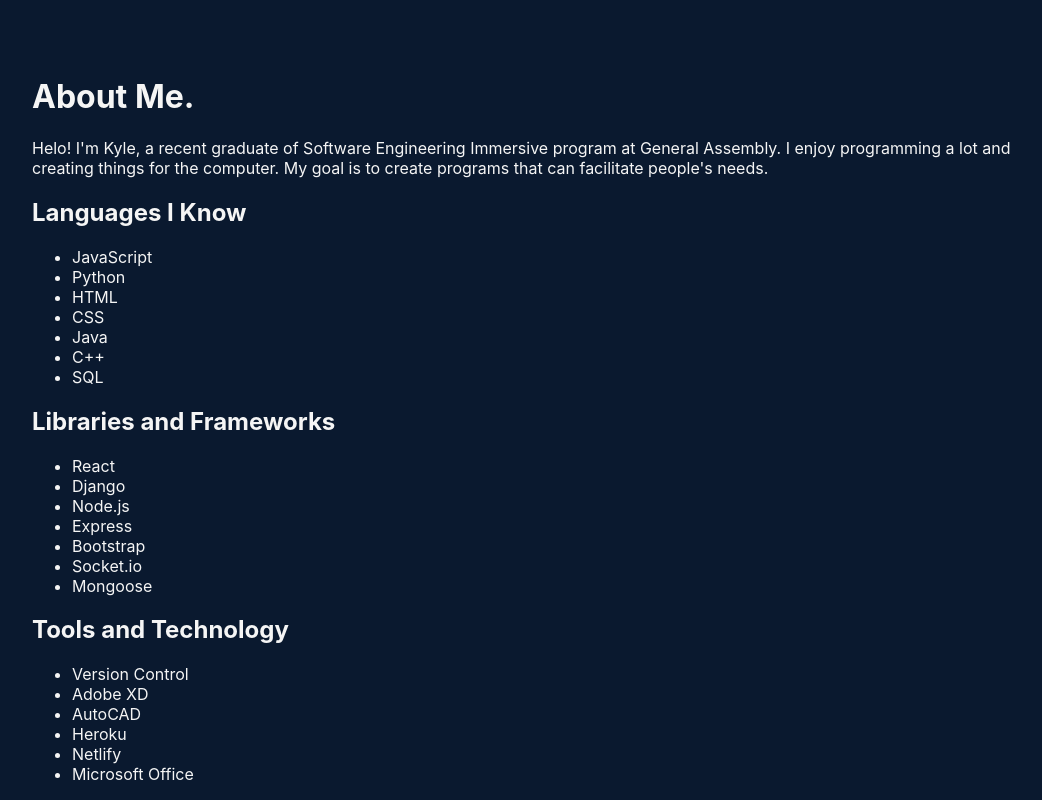
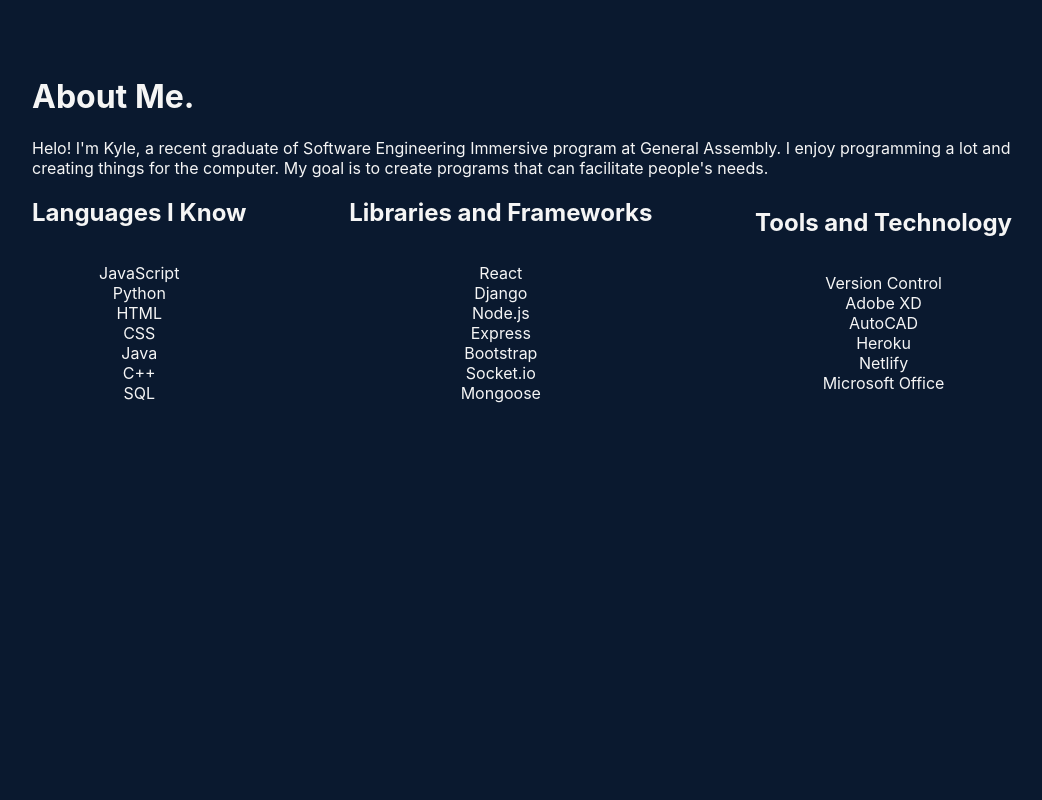
Before and after one commit to kylelainez/Portfolio-react, a React (Create React App) app: page / in a window 1280 px wide. Shown: the part 744-1544 px from the top of the page, without its empty margins (118-1160 px from the left). After the commit the page ends 1163 px from the top, so only its background shows below. Built offline with nearby package versions, Linux system fonts and the light colour scheme.

Commit message:
Styled Skills

```diff
--- a/src/components/skills/skills.css
+++ b/src/components/skills/skills.css
@@ -3,4 +3,24 @@
     width: 100%;
     margin: 0 auto;
     color: var(--color-3);
+    display: flex;
+    justify-content: space-between;
 }
+.skills div{
+    display: flex;
+    flex-direction: column;
+    justify-content:center;
+    align-items: center
+}
+
+.skills div ul{
+    display: flex;
+    flex-direction: column;
+    justify-content: center;
+    align-items: center;
+    padding: 0;
+}
+
+.skills div ul li{
+    list-style-type: none;
+}
```
Also changed, not shown: 1 other file (tests, documents, lock files or other folders).
